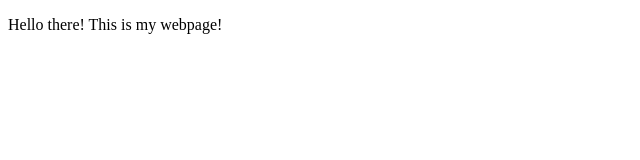
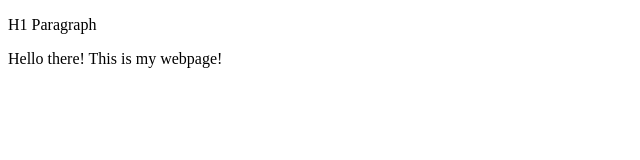
Before and after one commit to samykaplan/advanced-github, a plain HTML site: page index.html in a window 1280 px wide. Shown: the whole page, without its empty margins (0-640 px from the left). Drawn offline with Linux system fonts and the light colour scheme.

```diff
--- a/index.html
+++ b/index.html
@@ -1,11 +1,14 @@
 <!DOCTYPE html>
 <html lang="en">
+
 <head>
     <meta charset="utf-8" />
-        <title>My Page  Title</title>
+    <title>My Page Title</title>
 </head>
 
 <body>
+    <p>H1 Paragraph</p>
     <p>Hello there! This is my webpage!</p>
 </body>
+
 </html>
```
Lines whose indentation alone changed are shown as unchanged.
